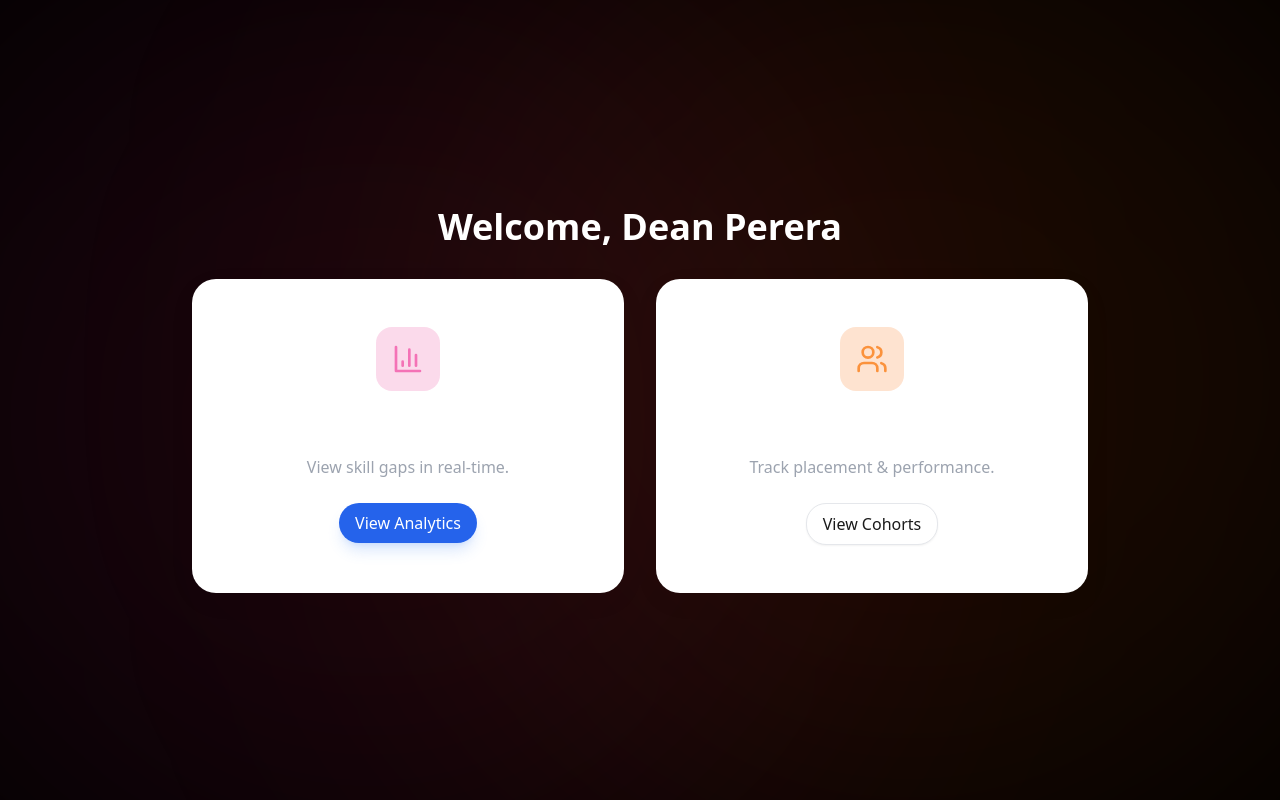
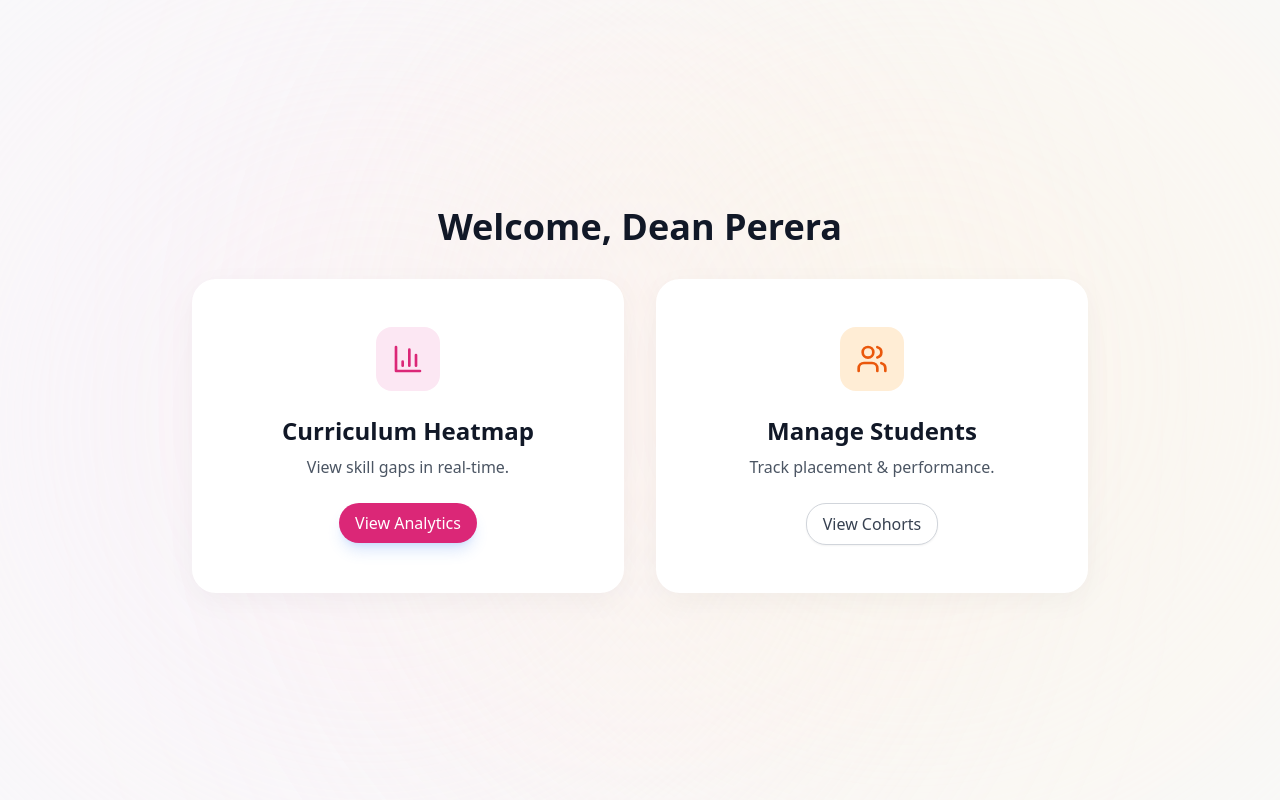
Before and after one commit to Bawaperera/SkillSyncFrontend, a Next.js app: page /university/dashboard in a window 1280 px wide. Built offline with nearby package versions, Linux system fonts and the light colour scheme.

Commit message:
fix: Update styles for improved readability and consistency across various components

```diff
--- a/src/app/(auth)/register/recruiter/page.tsx
+++ b/src/app/(auth)/register/recruiter/page.tsx
@@ -111,8 +111,8 @@ export default function RecruiterRegisterPage() {
     return (
         <AuthSplitLayout marketingContent={marketingContent}>
             <div className="mb-8">
-                <h1 className="text-3xl font-bold text-white mb-2">Recruiter Sign Up</h1>
-                <p className="text-gray-400">
+                <h1 className="text-3xl font-bold text-gray-900 mb-2">Recruiter Sign Up</h1>
+                <p className="text-gray-600">
                     Step {step} of 2: {step === 1 ? "Your Identity" : "Company Details"}
                 </p>
                 {/* Progress Bar */}
@@ -168,7 +168,7 @@ export default function RecruiterRegisterPage() {
                         </div>
 
                         <div className="flex gap-4">
-                            <GlassButton type="button" onClick={() => setStep(1)} className="flex-1 py-4 text-white hover:bg-white/10">
+                            <GlassButton type="button" onClick={() => setStep(1)} className="flex-1 py-4 text-gray-700 hover:bg-gray-100 border border-gray-200">
                                 Back
                             </GlassButton>
                             <GlassButton type="submit" variant="primary" className="flex-[2] py-4 text-base font-bold bg-green-600 hover:bg-green-500 border-none" disabled={isLoading}>
--- a/src/app/(dashboard)/student/dashboard/page.tsx
+++ b/src/app/(dashboard)/student/dashboard/page.tsx
@@ -162,7 +162,7 @@ export default function StudentDashboard() {
                                 {[1, 2, 3].map((job) => (
                                     <GlassCard key={job} className="p-6 flex items-center justify-between group hover:shadow-md transition-all cursor-pointer border border-transparent hover:border-blue-100 bg-white shadow-sm">
                                         <div className="flex items-center gap-5">
-                                            <div className="w-14 h-14 rounded-2xl bg-gray-900 flex items-center justify-center text-white font-bold text-xl shadow-lg shadow-gray-200">
+                                            <div className="w-14 h-14 rounded-2xl bg-gradient-to-br from-blue-600 to-purple-600 flex items-center justify-center text-white font-bold text-xl shadow-lg shadow-blue-200">
                                                 {job === 1 ? "G" : job === 2 ? "F" : "A"}
                                             </div>
                                             <div>
--- a/src/app/(dashboard)/university/dashboard/page.tsx
+++ b/src/app/(dashboard)/university/dashboard/page.tsx
@@ -6,33 +6,33 @@ import { BarChart3, Users } from "lucide-react";
 
 export default function UniversityDashboard() {
     return (
-        <div className="min-h-screen bg-black text-white p-8 flex items-center justify-center relative overflow-hidden">
+        <div className="min-h-screen bg-gray-50 text-gray-900 p-8 flex items-center justify-center relative overflow-hidden">
             {/* Background Mesh */}
             <div className="fixed inset-0 pointer-events-none">
-                <div className="absolute top-[-10%] left-[-10%] w-[1000px] h-[1000px] bg-pink-600/10 rounded-full blur-[150px]" />
-                <div className="absolute bottom-[-10%] right-[-10%] w-[1000px] h-[1000px] bg-orange-600/10 rounded-full blur-[150px]" />
+                <div className="absolute top-[-10%] left-[-10%] w-[1000px] h-[1000px] bg-pink-100/30 rounded-full blur-[150px]" />
+                <div className="absolute bottom-[-10%] right-[-10%] w-[1000px] h-[1000px] bg-orange-100/30 rounded-full blur-[150px]" />
             </div>
 
             <div className="w-full max-w-4xl relative z-10 text-center">
-                <h1 className="text-4xl font-bold mb-8">Welcome, Dean Perera</h1>
+                <h1 className="text-4xl font-bold mb-8 text-gray-900">Welcome, Dean Perera</h1>
 
                 <div className="grid md:grid-cols-2 gap-8">
-                    <GlassCard className="p-12 hover:bg-white/10 transition-colors cursor-pointer group">
-                        <div className="w-16 h-16 bg-pink-500/20 rounded-2xl flex items-center justify-center text-pink-400 mx-auto mb-6 group-hover:scale-110 transition-transform">
+                    <GlassCard className="p-12 hover:shadow-lg transition-all cursor-pointer group bg-white border border-gray-200">
+                        <div className="w-16 h-16 bg-pink-100 rounded-2xl flex items-center justify-center text-pink-600 mx-auto mb-6 group-hover:scale-110 transition-transform">
                             <BarChart3 size={32} />
                         </div>
-                        <h2 className="text-2xl font-bold mb-2">Curriculum Heatmap</h2>
-                        <p className="text-gray-400 mb-6">View skill gaps in real-time.</p>
-                        <GlassButton variant="primary">View Analytics</GlassButton>
+                        <h2 className="text-2xl font-bold mb-2 text-gray-900">Curriculum Heatmap</h2>
+                        <p className="text-gray-600 mb-6">View skill gaps in real-time.</p>
+                        <GlassButton variant="primary" className="bg-pink-600 hover:bg-pink-700 text-white border-none">View Analytics</GlassButton>
                     </GlassCard>
 
-                    <GlassCard className="p-12 hover:bg-white/10 transition-colors cursor-pointer group">
-                        <div className="w-16 h-16 bg-orange-500/20 rounded-2xl flex items-center justify-center text-orange-400 mx-auto mb-6 group-hover:scale-110 transition-transform">
+                    <GlassCard className="p-12 hover:shadow-lg transition-all cursor-pointer group bg-white border border-gray-200">
+                        <div className="w-16 h-16 bg-orange-100 rounded-2xl flex items-center justify-center text-orange-600 mx-auto mb-6 group-hover:scale-110 transition-transform">
                             <Users size={32} />
                         </div>
-                        <h2 className="text-2xl font-bold mb-2">Manage Students</h2>
-                        <p className="text-gray-400 mb-6">Track placement & performance.</p>
-                        <GlassButton variant="secondary">View Cohorts</GlassButton>
+                        <h2 className="text-2xl font-bold mb-2 text-gray-900">Manage Students</h2>
+                        <p className="text-gray-600 mb-6">Track placement & performance.</p>
+                        <GlassButton variant="secondary" className="border-gray-300 text-gray-700 hover:bg-gray-100">View Cohorts</GlassButton>
                     </GlassCard>
                 </div>
             </div>
--- a/src/app/(student)/applications/page.tsx
+++ b/src/app/(student)/applications/page.tsx
@@ -82,7 +82,7 @@ export default function ApplicationsPage() {
                                                         isRejected && currentStageIndex === STAGES.indexOf('Rejected') && idx === currentStageIndex ? "bg-red-500 border-red-500 text-white" :
                                                             isCompleted ? "bg-green-500 border-green-500 text-white" :
                                                                 isCurrent ? "bg-blue-500 border-blue-500 text-white scale-125 shadow-lg shadow-blue-500/50" :
-                                                                    "bg-gray-900 border-gray-700 text-gray-500"
+                                                                    "bg-gray-200 border-gray-300 text-gray-600"
                                                     )}>
                                                         {isCompleted ? <CheckCircle className="w-5 h-5" /> :
                                                             isRejected && idx === currentStageIndex ? <XCircle className="w-5 h-5" /> :
@@ -114,7 +114,7 @@ export default function ApplicationsPage() {
                                             <p className="text-sm text-gray-400 mb-3">Last updated on {app.lastUpdate}</p>
 
                                             {app.feeback && (
-                                                <div className="bg-black/30 p-3 rounded-lg border-l-2 border-blue-500 text-sm italic text-gray-300">
+                                                <div className="bg-blue-50 p-3 rounded-lg border-l-2 border-blue-500 text-sm italic text-gray-700">
                                                     &quot;{app.feeback}&quot;
                                                 </div>
                                             )}
--- a/src/app/(student)/profile/page.tsx
+++ b/src/app/(student)/profile/page.tsx
@@ -18,13 +18,13 @@ export default function ProfilePage() {
                 <div className="px-8 pb-8">
                     <div className="flex justify-between items-end -mt-12 mb-6">
                         <div className="relative">
-                            <div className="w-24 h-24 rounded-2xl bg-black border-4 border-black text-white flex items-center justify-center text-3xl font-bold overflow-hidden">
+                            <div className="w-24 h-24 rounded-2xl bg-gradient-to-br from-blue-600 to-purple-600 border-4 border-white text-white flex items-center justify-center text-3xl font-bold overflow-hidden shadow-lg">
                                 {/* Avatar Placeholder */}
-                                <div className="w-full h-full bg-gradient-to-br from-blue-500 to-purple-600 flex items-center justify-center">
+                                <div className="w-full h-full flex items-center justify-center">
                                     {CURRENT_STUDENT.name.substring(0, 2)}
                                 </div>
                             </div>
-                            <div className="absolute bottom-0 right-0 w-6 h-6 bg-green-500 rounded-full border-4 border-black" />
+                            <div className="absolute bottom-0 right-0 w-6 h-6 bg-green-500 rounded-full border-4 border-white" />
                         </div>
                         <div className="flex gap-2">
                             <GlassButton variant="secondary" size="sm"><Share2 className="w-4 h-4 mr-2" /> Share</GlassButton>
--- a/src/components/auth/AuthSelect.tsx
+++ b/src/components/auth/AuthSelect.tsx
@@ -38,6 +38,7 @@ export function AuthSelect({
 
                 <select
                     {...register}
+                    defaultValue=""
                     className={`
                         w-full bg-white border border-gray-300 rounded-xl px-4 py-3.5
                         text-gray-900 outline-none appearance-none
@@ -47,7 +48,7 @@ export function AuthSelect({
                         ${error ? "border-red-500 focus:border-red-500" : ""}
                     `}
                 >
-                    <option value="" disabled selected className="bg-white text-gray-400">Select an option</option>
+                    <option value="" disabled className="bg-white text-gray-400">Select an option</option>
                     {options.map((option) => (
                         <option key={option.value} value={option.value} className="bg-white text-gray-900">
                             {option.label}
--- a/src/components/student/cv/CVBuilder.tsx
+++ b/src/components/student/cv/CVBuilder.tsx
@@ -163,7 +163,7 @@ export function CVBuilder() {
                         </button>
                     </div>
                 </div>
-                <div className="flex-1 bg-gray-800 rounded-xl overflow-hidden border border-white/10 shadow-2xl">
+                <div className="flex-1 bg-gray-100 rounded-xl overflow-hidden border border-gray-200 shadow-lg">
                     <LiveCVPreview profile={profile} template={template} />
                 </div>
             </div>
--- a/src/components/student/cv/TemplateSelector.tsx
+++ b/src/components/student/cv/TemplateSelector.tsx
@@ -15,19 +15,19 @@ export function TemplateSelector({ selectedTemplate, onSelect }: TemplateSelecto
             id: "minimalist",
             name: "Tech Minimalist",
             description: "Clean, monospaced fonts. Best for Developers.",
-            color: "bg-gray-800",
+            color: "bg-gray-600",
         },
         {
             id: "corporate",
             name: "Corporate",
             description: "Traditional serif fonts. Best for Enterprise/Banks.",
-            color: "bg-blue-900",
+            color: "bg-blue-600",
         },
         {
             id: "creative",
             name: "Creative",
             description: "Modern layout with accent colors. Best for UI/UX.",
-            color: "bg-purple-900",
+            color: "bg-purple-600",
         },
     ];
 
--- a/src/components/student/settings/ConnectionCard.tsx
+++ b/src/components/student/settings/ConnectionCard.tsx
@@ -14,7 +14,7 @@ export function ConnectionCard({ provider, connected, username, onAction }: Conn
     return (
         <GlassCard className="p-4 flex items-center justify-between bg-white border border-gray-200 shadow-sm">
             <div className="flex items-center gap-4">
-                <div className={`w-10 h-10 rounded-full flex items-center justify-center text-xl font-bold ${provider === 'GitHub' ? "bg-gray-900 text-white" : "bg-blue-600 text-white"
+                <div className={`w-10 h-10 rounded-full flex items-center justify-center text-xl font-bold ${provider === 'GitHub' ? "bg-gray-700 text-white" : "bg-blue-600 text-white"
                     }`}>
                     {provider === 'GitHub' ? 'G' : 'in'}
                 </div>
```
Also changed, not shown: src/app/(auth)/contact-university/page.tsx (+8 -8 lines), src/app/(dashboard)/recruiter/dashboard/page.tsx (+14 -14 lines), src/components/student/cv/CVAnalysisDashboard.tsx (+4 -4 lines).
